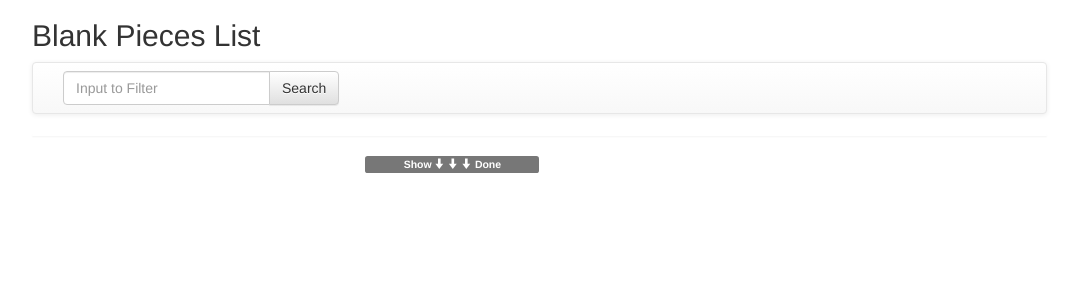
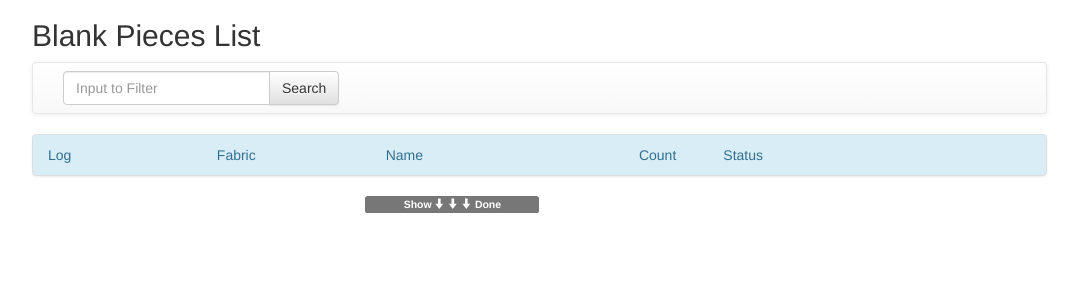
Before and after one commit to beymig/dynamicteam, a Flask app: page /blanklist in a window 1280 px wide. Shown: the part 51-351 px from the top of the page, without its empty margins (148-1226 px from the left). Run offline with Flask 2, Linux system fonts and the light colour scheme; data that the repository does not hold is empty; some libraries are stand-ins or nearby versions.

Commit message:
fixed filter error

```diff
--- a/web/templates/blanklist.html
+++ b/web/templates/blanklist.html
@@ -18,17 +18,17 @@ function setBlankStatus(blankid, bstatus){
 
 function ApplyFilterBlank(e){
     var filter = e.target.value;
-    var blank=$("li.list-group-item");
-    $.each(blank, function(idx, value){
+    var blanks=$("li.list-group-item");
+    $.each(blanks, function(idx, value){
         if (idx==0){
             return;
         }
         var fields = $(value).find("div>span");
         var log = $(fields[(0)]).text();
         if (~log.indexOf(filter)){
-            $(blank[idx]).show()
+            $(blanks[idx]).show()
         }else{
-            $(blank[idx]).hide();
+            $(blanks[idx]).hide();
         }
     });
 }
@@ -39,7 +39,7 @@ function ApplyFilterBlank(e){
   <form class="navbar-form navbar-left" role="search">
     <div class="col-xs-12">
       <div class="input-group">
-          <input type="text" class="form-control" id="log-number" oninput="ApplyFilterBlank(event);" placeholder="Input to Filter">
+          <input type="text" class="form-control" id="log-number" oninput="ApplyFilterBlank(event)" placeholder="Input to Filter">
         <span class="input-group-btn">
           <button class="btn btn-default" type="button">Search</button>
         </span>
@@ -49,13 +49,17 @@ function ApplyFilterBlank(e){
 
   </nav>
 
-  <ul class="list-group panel group">
-    <!--(
-    ("833123", "fabric1", "INNER_BACK_NECK"),
-    ("", "fabric1", "INNER_FRONT_NECK"),
-    ("", "fabric2", "INNER_FRONT_NECK"),
-    ("123456", "FABRIC", "INNER_BACK_NECK"),
-    ("", "Another FABRIC", "INNER_BACK_NECK"))-->
+    <ul class="list-group panel-group" id="blank">
+        <li class='list-group-item list-group-item-info'>
+            <div class="row show-grid">
+                <span class="col-xs-2">Log</span>
+                <span class="col-xs-2">Fabric</span>
+                <span class="col-xs-3">Name</span>
+                <span class="col-xs-1">Count</span>
+                <span class="col-xs-1">Status</span>
+
+            </div>
+        </li>
         {% for blank in blanks_wait %}
         <li id="list-blank-{{ blank.id }}" class="list-group-item panel panel-default">
             <div>
```
Lines whose indentation alone changed are shown as unchanged.
